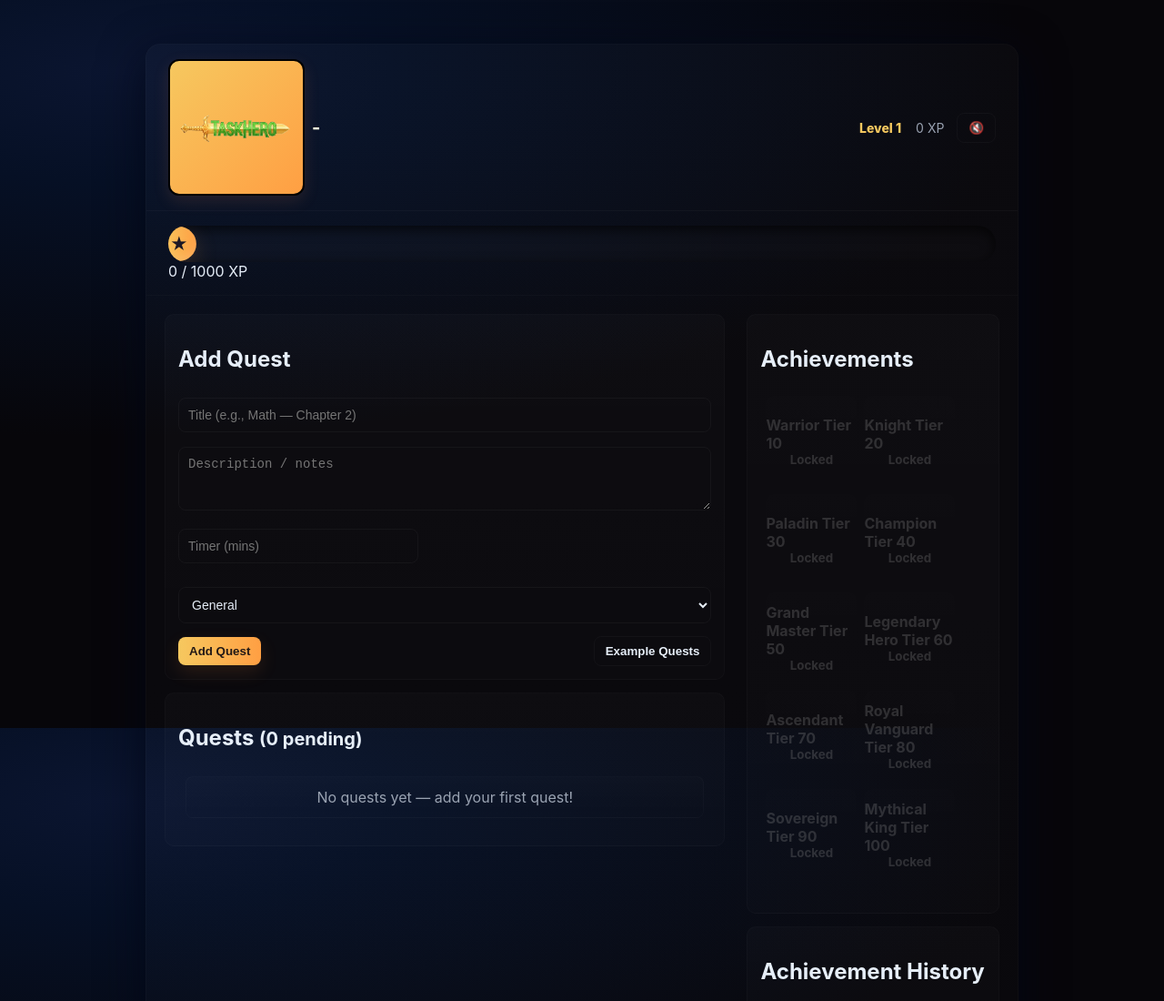
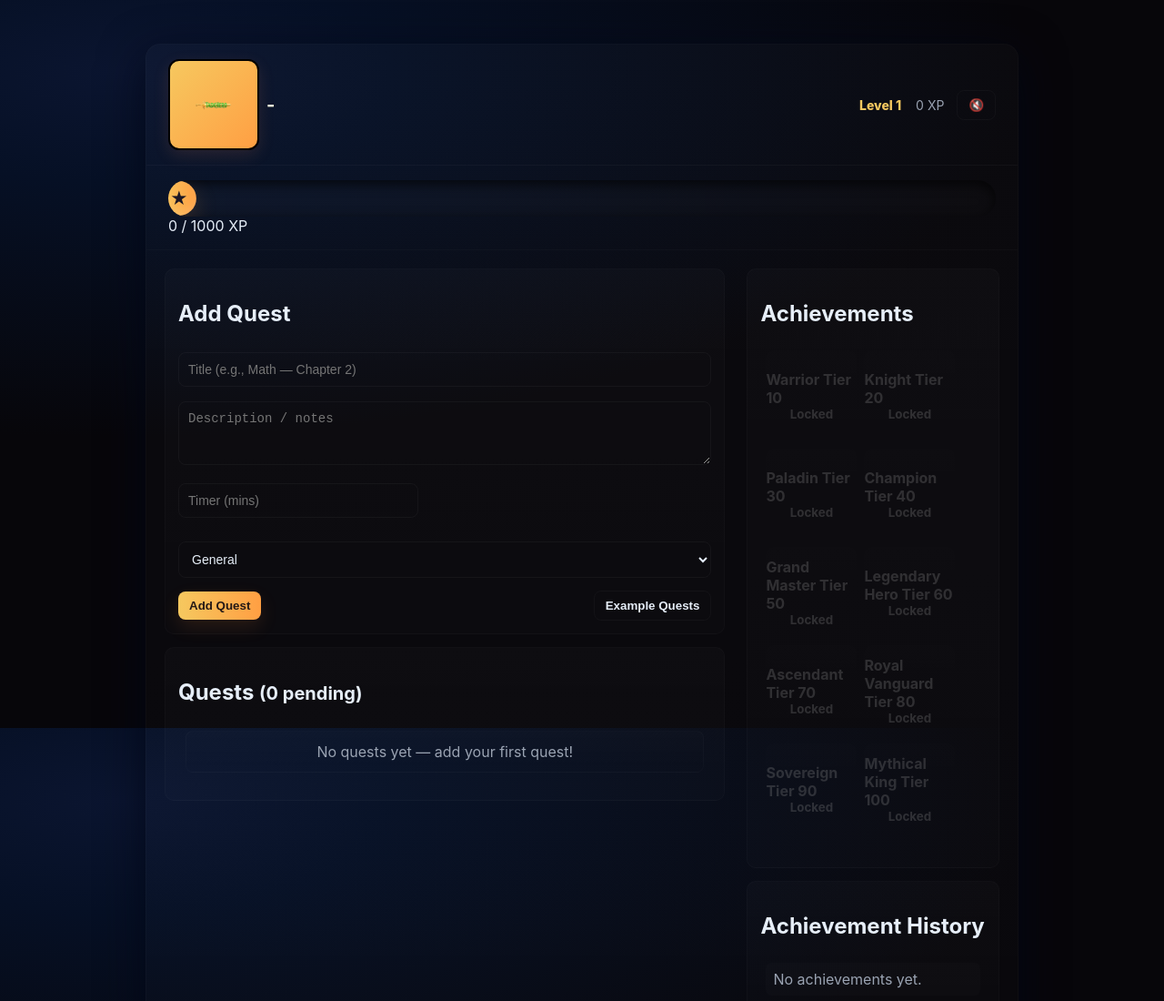
Before and after one commit to jaebriantes-dev/TaskHero, a plain HTML site: page index.html in a window 1280 px wide. Shown: the top 1100 px of the page at 91% size. Drawn offline with Linux system fonts and the light colour scheme.

Commit message:
Update index.html

```diff
--- a/index.html
+++ b/index.html
@@ -23,8 +23,8 @@
   <div class="app">
     <header>
       <div class="logo">
-<div class="shield" style="width: 150px; height: 150px; display: flex; justify-content: center; align-items: center; border: 2px solid #000;">
-  <img src="shield.png" alt="Shield Icon" style="max-width: 100%; max-height: 100%; object-fit: contain;">
+<div class="shield" style="width: 100px; height: 100px; display: flex; justify-content: center; align-items: center; border: 2px solid #000;">
+  <img src="shield.png" alt="Shield Icon" style="max-width: 50%; max-height: 50%; object-fit: contain;">
 </div>
         <h1>-</h1>
       </div>
```
